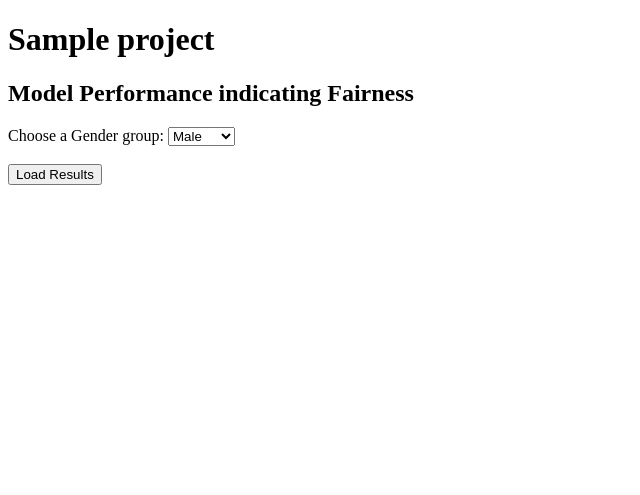
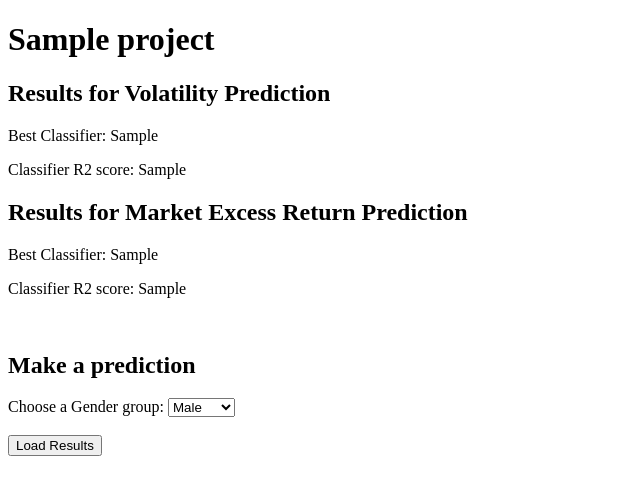
Before and after one commit to alekzanderx1/VolatilityPrediction-MLSys, a Flask app: template src/templates/index.html in a window 1280 px wide. Shown: the top 495 px of the page, without its empty margins (0-640 px from the left). Run offline with Flask 2, Linux system fonts and the light colour scheme; the template is opened without the code that fills it: most values are stand-ins (such as "Sample title", 1, 10 or a date in 2020); parts of the project's set-up code (start-up, migrations or seed data) failed here and were passed over.

Commit message:
Flask app WIP

```diff
--- a/src/app.py
+++ b/src/app.py
@@ -11,10 +11,11 @@ from flask import jsonify
 
 #### THIS IS GLOBAL, SO OBJECTS LIKE THE MODEL CAN BE RE-USED ACROSS REQUESTS ####
 
-FLOW_NAME = 'LoanApprovalClassificationFlow' # name of the target class that generated the model
+PROJECT_NAME = 'MLSys-FinalProject'
+FLOW_NAME = 'VolatilityAndExcessReturnPredictionFlow' # name of the target class that generated the model
 # Set the metadata provider as the src folder in the project,
 # which should contains /.metaflow
-metadata('./')
+metadata('/home/syed/')
 # Fetch currently configured metadata provider to check it's local!
 print(get_metadata())
 
@@ -26,31 +27,46 @@ def get_latest_successful_run(flow_name: str):
 
 # get artifacts from latest run, using Metaflow Client API
 latest_run = get_latest_successful_run(FLOW_NAME)
-latest_model = latest_run.data.best_model
-genderStats = latest_run.data.missRates
-overAllMissRate = latest_run.data.test_miss_rate
+vol_best_r2 = latest_run.data.vol_best_r2
+vol_best_model_type = latest_run.data.vol_best_model_type
+vol_best_model = latest_run.data.vol_best_model
+er_best_r2 = latest_run.data.er_best_r2
+er_best_model_type = latest_run.data.er_best_model_type
+er_best_model = latest_run.data.er_best_model
+
 
 # We need to initialise the Flask object to run the flask app
 # By assigning parameters as static folder name,templates folder name
 app = Flask(__name__, static_folder='static', template_folder='templates')
 
-@app.route('/',methods=['POST','GET'])
+@app.route('/',methods=['GET'])
 def main():
+  # on GET we display the homepage
+  if request.method=='GET':
+    return render_template('index.html',
+      project=PROJECT_NAME,
+      vol_best_r2=vol_best_r2,
+      vol_best_model_type=vol_best_model_type,
+      er_best_r2=er_best_r2,
+      er_best_model_type=er_best_model_type
+      )
 
-  # on GET we display the page
-  if request.method=='GET':
-    return render_template('index.html', project=FLOW_NAME)
-  # on POST we serve model test results to fronend to display
-  if request.method=='POST':
-    request_data = request.get_json()
-    gender = request_data['gender']
-    #  debug
-    print(gender)
-    # Returning the response to the client
-    missRateResponse = overAllMissRate
-    if(gender in ['Male','Female','Other']):
-        missRateResponse = genderStats[gender]
-    return jsonify({"gender":gender, "testMissRate":overAllMissRate,"groupMissRate":missRateResponse})
+
+@app.route('/predict',methods=['GET'])
+def predict():
+  return jsonify({"hello":"hello"})
+
+    # # on POST we serve model test results to fronend to display
+  # if request.method=='POST':
+  #   request_data = request.get_json()
+  #   gender = request_data['gender']
+  #   #  debug
+  #   print(gender)
+  #   # Returning the response to the client
+  #   missRateResponse = overAllMissRate
+  #   if(gender in ['Male','Female','Other']):
+  #       missRateResponse = genderStats[gender]
+  #   return jsonify({"gender":gender, "testMissRate":overAllMissRate,"groupMissRate":missRateResponse})
 
 
 if __name__=='__main__':
--- a/src/templates/index.html
+++ b/src/templates/index.html
@@ -46,7 +46,14 @@
 </script>
 <body>
 	<h1>{{ project }}</h1>
-	<h2> Model Performance indicating Fairness</h2>
+	<h2> Results for Volatility Prediction</h2>
+	<p>Best Classifier: {{vol_best_model_type}}</p>
+	<p>Classifier R2 score: {{vol_best_r2}}</p>
+	<h2> Results for Market Excess Return Prediction</h2>
+	<p>Best Classifier: {{er_best_model_type}}</p>
+	<p>Classifier R2 score: {{er_best_r2}}</p>
+	</br>
+	<h2>Make a prediction</h2>
 	<form id="myform" method="POST">
 		<label for="cars">Choose a Gender group:</label>
 		<select name="Genders" id="genders">
--- a/src/training_flow.py
+++ b/src/training_flow.py
@@ -17,7 +17,7 @@ assert os.environ.get('METAFLOW_DEFAULT_DATASTORE', 'local') == 'local'
 assert os.environ.get('METAFLOW_DEFAULT_ENVIRONMENT', 'local') == 'local'
 
 
-class VolatilityPredictionFlow(FlowSpec):
+class VolatilityAndExcessReturnPredictionFlow(FlowSpec):
     """
     VolatilityPredictionFlow is a DAG reading data from a file
     and training a Regression model successfully.
@@ -274,4 +274,4 @@ class VolatilityPredictionFlow(FlowSpec):
 
 
 if __name__ == '__main__':
-    VolatilityPredictionFlow()
+    VolatilityAndExcessReturnPredictionFlow()
```
